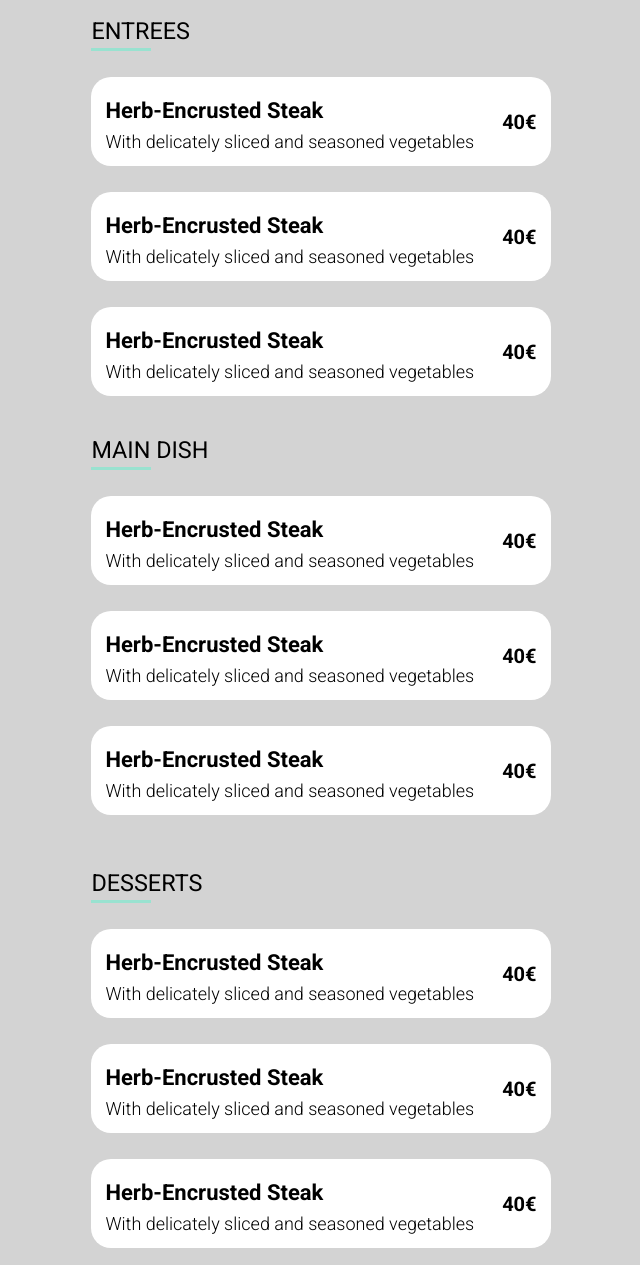
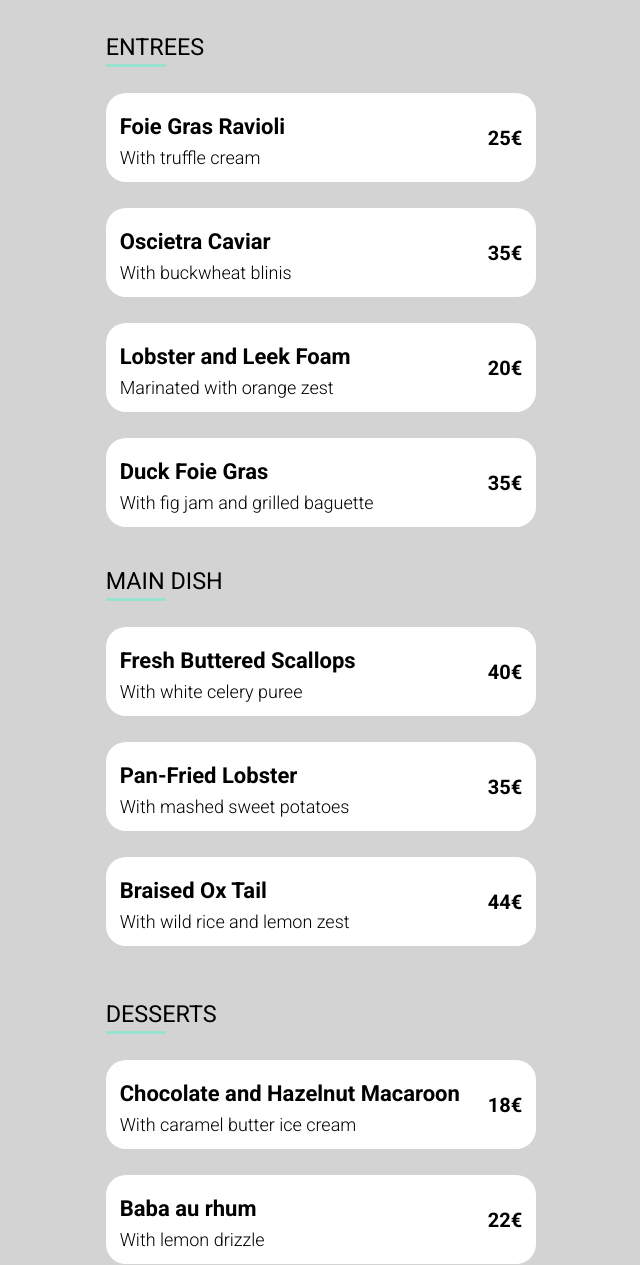
Before and after one commit to MariaElizaFarina/Project-03, a website: page menu_04.html in a window 1280 px wide. Shown: the part 525-1790 px from the top of the page, without its empty margins (319-959 px from the left). Drawn offline with Linux system fonts and the light colour scheme; files whose address does not match are found by name; a web font is replaced by a local one.

Commit message:
all menus
all menus

```diff
--- a/menu_04.html
+++ b/menu_04.html
@@ -17,13 +17,13 @@
 
   <body>
     <!------- Header ------->
-    <header class="header">
+    <header class="page-header-menu">
       <a class="header-link" href="index.html"
-        ><i class="fa-solid fa-arrow-left"></i
+        ><i class="arrow fa-solid fa-arrow-left"></i
       ></a>
       <h1 class="header-title">
         <img
-          src="public/img/logo/ohmyfood@2x.svg"
+          src="public/images/logo/ohmyfood@2x.svg"
           alt="ohmyfood"
           title="Ohmyfood"
         />
@@ -34,14 +34,15 @@
       <!------- Top Background image ------->
       <img
         class="top-image"
-        src="public/img/restaurants/jay-wennington-N_Y88TWmGwA-unsplash.jpg"
+        src="public/images/restaurants/louis-hansel-shotsoflouis-qNBGVyOCY8Q-unsplash.jpg"
         alt="The Full Palette Card Menu"
       />
 
       <!------- Menu with gray background ------->
       <div class="menu-container">
         <div class="menu-title">
-          <h2 class="menu-title">The full Palette</h2>
+          <h2 class="menu-title">Bastille</h2>
+
           <!------- Heart ------->
           <div class="heart">
             <svg class="heart-img" height="0" width="0">
@@ -72,9 +73,64 @@
           <h3 class="menu-background-title">Entrees</h3>
           <div class="menu-item">
             <div class="menu-item-text">
-              <h4 class="menu-item-title">Herb-Encrusted Steak</h4>
+              <h4 class="menu-item-title">Foie Gras Ravioli</h4>
               <p class="menu-item-info">
-                With delicately sliced and seasoned vegetables
+                With truffle cream
+              </p>
+            </div>
+            <div class="menu-item-price">25€</div>
+            <div class="menu-item-button">
+              <i class="menu-item-icon fa-solid fa-circle-check"></i>
+            </div>
+          </div>
+
+          <div class="menu-item">
+            <div class="menu-item-text">
+              <h4 class="menu-item-title">Oscietra Caviar</h4>
+              <p class="menu-item-info">
+                With buckwheat blinis
+              </p>
+            </div>
+            <div class="menu-item-price">35€</div>
+            <div class="menu-item-button">
+              <i class="menu-item-icon fa-solid fa-circle-check"></i>
+            </div>
+          </div>
+
+          <div class="menu-item">
+            <div class="menu-item-text">
+              <h4 class="menu-item-title">Lobster and Leek Foam</h4>
+              <p class="menu-item-info">
+                Marinated with orange zest
+              </p>
+            </div>
+            <div class="menu-item-price">20€</div>
+            <div class="menu-item-button">
+              <i class="menu-item-icon fa-solid fa-circle-check"></i>
+            </div>
+          </div>
+
+          <div class="menu-item">
+            <div class="menu-item-text">
+              <h4 class="menu-item-title">Duck Foie Gras</h4>
+              <p class="menu-item-info">
+                With fig jam and grilled baguette
+              </p>
+            </div>
+            <div class="menu-item-price">35€</div>
+            <div class="menu-item-button">
+              <i class="menu-item-icon fa-solid fa-circle-check"></i>
+            </div>
+          </div>
+
+        <!------ Menu card Main Dish ------>
+        <section class="menu-background">
+          <h3 class="menu-background-title">Main Dish</h3>
+          <div class="menu-item">
+            <div class="menu-item-text">
+              <h4 class="menu-item-title">Fresh Buttered Scallops</h4>
+              <p class="menu-item-info">
+                With white celery puree
               </p>
             </div>
             <div class="menu-item-price">40€</div>
@@ -85,12 +141,12 @@
 
           <div class="menu-item">
             <div class="menu-item-text">
-              <h4 class="menu-item-title">Herb-Encrusted Steak</h4>
+              <h4 class="menu-item-title">Pan-Fried Lobster</h4>
               <p class="menu-item-info">
-                With delicately sliced and seasoned vegetables
+                With mashed sweet potatoes
               </p>
             </div>
-            <div class="menu-item-price">40€</div>
+            <div class="menu-item-price">35€</div>
             <div class="menu-item-button">
               <i class="menu-item-icon fa-solid fa-circle-check"></i>
             </div>
@@ -98,54 +154,12 @@
 
           <div class="menu-item">
             <div class="menu-item-text">
-              <h4 class="menu-item-title">Herb-Encrusted Steak</h4>
+              <h4 class="menu-item-title">Braised Ox Tail</h4>
               <p class="menu-item-info">
-                With delicately sliced and seasoned vegetables
+                With wild rice and lemon zest
               </p>
             </div>
-            <div class="menu-item-price">40€</div>
-            <div class="menu-item-button">
-              <i class="menu-item-icon fa-solid fa-circle-check"></i>
-            </div>
-          </div>
-
-        <!------ Menu card Main Dish ------>
-        <section class="menu-background">
-          <h3 class="menu-background-title">Main Dish</h3>
-          <div class="menu-item">
-            <div class="menu-item-text">
-              <h4 class="menu-item-title">Herb-Encrusted Steak</h4>
-              <p class="menu-item-info">
-                With delicately sliced and seasoned vegetables
-              </p>
-            </div>
-            <div class="menu-item-price">40€</div>
-            <div class="menu-item-button">
-              <i class="menu-item-icon fa-solid fa-circle-check"></i>
-            </div>
-          </div>
-
-          <div class="menu-item">
-            <div class="menu-item-text">
-              <h4 class="menu-item-title">Herb-Encrusted Steak</h4>
-              <p class="menu-item-info">
-                With delicately sliced and seasoned vegetables
-              </p>
-            </div>
-            <div class="menu-item-price">40€</div>
-            <div class="menu-item-button">
-              <i class="menu-item-icon fa-solid fa-circle-check"></i>
-            </div>
-          </div>
-
-          <div class="menu-item">
-            <div class="menu-item-text">
-              <h4 class="menu-item-title">Herb-Encrusted Steak</h4>
-              <p class="menu-item-info">
-                With delicately sliced and seasoned vegetables
-              </p>
-            </div>
-            <div class="menu-item-price">40€</div>
+            <div class="menu-item-price">44€</div>
             <div class="menu-item-button">
               <i class="menu-item-icon fa-solid fa-circle-check"></i>
             </div>
@@ -157,12 +171,12 @@
 
           <div class="menu-item">
             <div class="menu-item-text">
-              <h4 class="menu-item-title">Herb-Encrusted Steak</h4>
+              <h4 class="menu-item-title">Chocolate and Hazelnut Macaroon</h4>
               <p class="menu-item-info">
-                With delicately sliced and seasoned vegetables
+                With caramel butter ice cream
               </p>
             </div>
-            <div class="menu-item-price">40€</div>
+            <div class="menu-item-price">18€</div>
             <div class="menu-item-button">
               <i class="menu-item-icon fa-solid fa-circle-check"></i>
             </div>
@@ -170,12 +184,12 @@
 
           <div class="menu-item">
             <div class="menu-item-text">
-              <h4 class="menu-item-title">Herb-Encrusted Steak</h4>
+              <h4 class="menu-item-title">Baba au rhum</h4>
               <p class="menu-item-info">
-                With delicately sliced and seasoned vegetables
+                With lemon drizzle
               </p>
             </div>
-            <div class="menu-item-price">40€</div>
+            <div class="menu-item-price">22€</div>
             <div class="menu-item-button">
               <i class="menu-item-icon fa-solid fa-circle-check"></i>
             </div>
@@ -183,12 +197,12 @@
 
           <div class="menu-item">
             <div class="menu-item-text">
-              <h4 class="menu-item-title">Herb-Encrusted Steak</h4>
+              <h4 class="menu-item-title">Lemon Meringue Pie</h4>
               <p class="menu-item-info">
-                With delicately sliced and seasoned vegetables
+                Destructured
               </p>
             </div>
-            <div class="menu-item-price">40€</div>
+            <div class="menu-item-price">23€</div>
             <div class="menu-item-button">
               <i class="menu-item-icon fa-solid fa-circle-check"></i>
             </div>
--- a/sass/base/_typography.scss
+++ b/sass/base/_typography.scss
@@ -68,6 +68,7 @@ button {
   font-family: "Shrikhand", sans-serif;
   font-size: 35px;
   font-weight: lighter ;
+  font-style: oblique;
 }
 
 .menu-background-title {
--- a/sass/pages/_menu.scss
+++ b/sass/pages/_menu.scss
@@ -27,20 +27,20 @@
 
 .top-image {
   height: 40rem;
-  object-fit: cover;
+  object-fit:cover;
+  object-position: right 66%;
   width: map-get($width , base-width );
 }
 
 .menu-title {
-  display: flex;
-  justify-content: start;
+  display:inline-flex;
   justify-content: space-around;
-  grid-template-columns: 2fr min-content;
-  margin-right: 1px;
-  font-style: oblique;
 
   & .heart {
-    margin-left: 15rem;
+    display: flex;
+    justify-content: space-around;
+    margin-left: 5rem;
+
   }
   @include desktop {
     grid-column-end: 4;
```
Also changed, not shown: index.html (+4 -4 lines), menu_01.html (+24 -24 lines), menu_02.html (+78 -64 lines), menu_03.html (+78 -64 lines), public/css/prefixed/style.css, 1 other file. Lines whose indentation alone changed are shown as unchanged.
